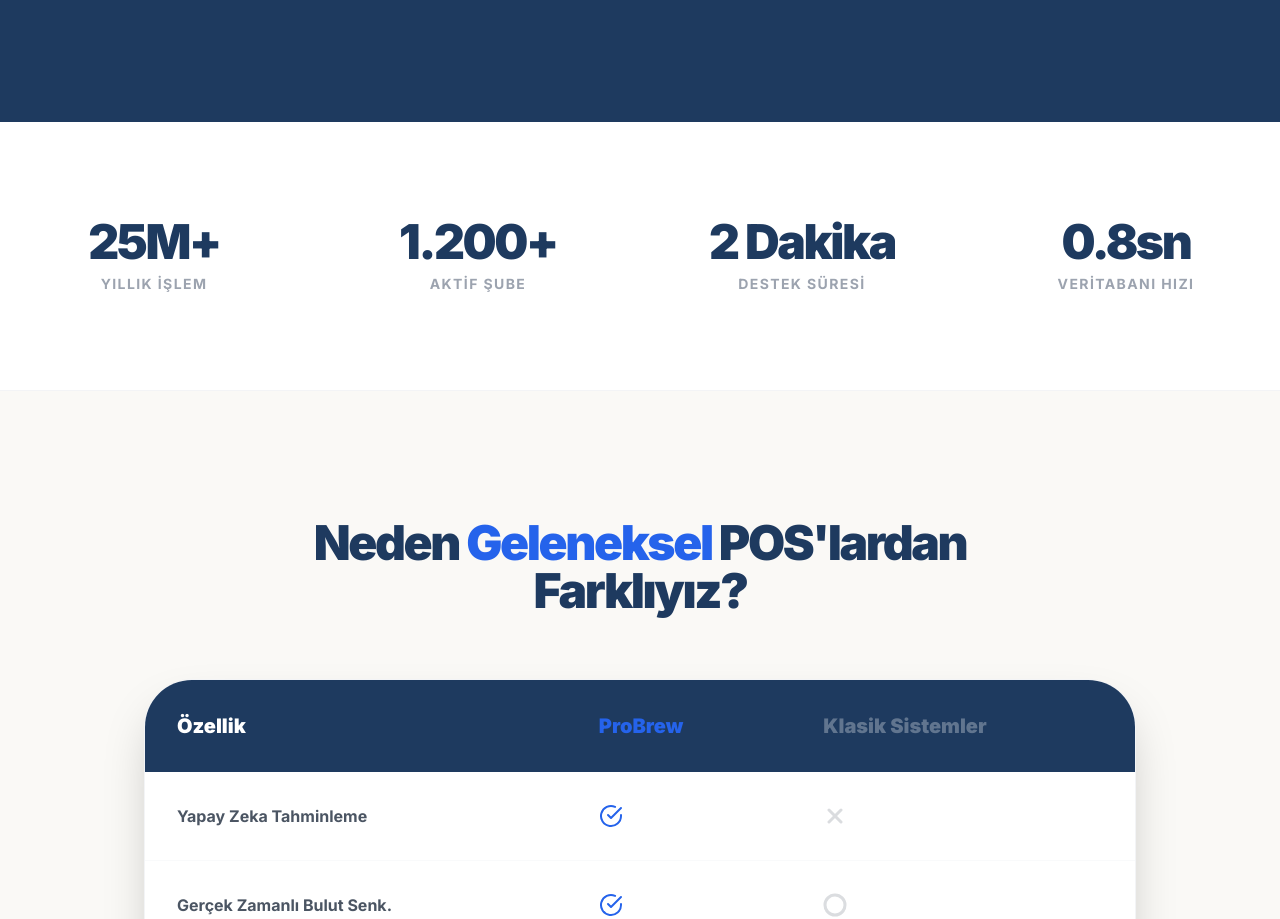
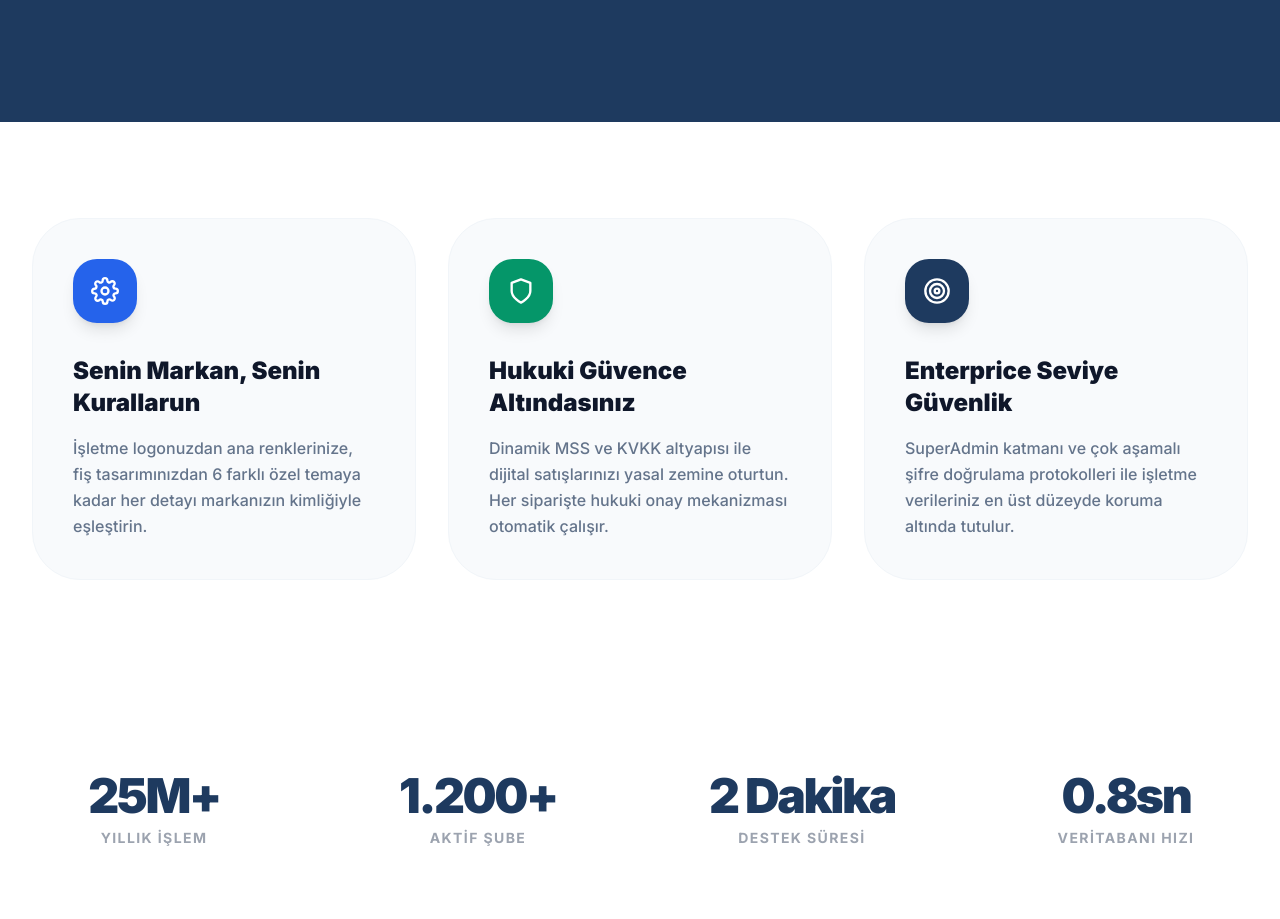
Before and after one commit to hakancineli/probrew, a Next.js app: page / in a window 1280 px wide. Shown: the part 5440-6359 px from the top of the page. Built offline with nearby package versions, Linux system fonts and the light colour scheme.

Commit message:
design: enrich landing page with enterprise, trust and legal sections

```diff
--- a/src/app/page.tsx
+++ b/src/app/page.tsx
@@ -4,7 +4,7 @@
 import Navbar from '@/components/Navbar';
 import Footer from '@/components/Footer';
 import { motion } from 'framer-motion';
-import { FiCheckCircle, FiTrendingUp, FiSettings, FiUsers, FiShoppingBag, FiArrowRight, FiSmartphone, FiPieChart, FiCpu, FiGlobe, FiTarget, FiZap, FiLayout } from 'react-icons/fi';
+import { FiCheckCircle, FiTrendingUp, FiSettings, FiUsers, FiShoppingBag, FiArrowRight, FiSmartphone, FiPieChart, FiCpu, FiGlobe, FiTarget, FiZap, FiLayout, FiShield } from 'react-icons/fi';
 import Image from 'next/image';
 import Link from 'next/link';
 
@@ -411,6 +411,43 @@
           </div>
         </section>
 
+        {/* --- BRANDING & TRUST SECTION --- */}
+        <section className="py-24 bg-white">
+          <div className="max-w-7xl mx-auto px-4 sm:px-6 lg:px-8">
+            <div className="grid lg:grid-cols-3 gap-8">
+              <motion.div {...fadeInUp} className="p-10 rounded-[3rem] bg-slate-50 border border-slate-100 hover:shadow-2xl transition-all">
+                <div className="w-16 h-16 bg-blue-600 rounded-3xl flex items-center justify-center text-white mb-8 shadow-lg">
+                  <FiSettings size={28} />
+                </div>
+                <h3 className="text-2xl font-black text-slate-900 mb-4">Senin Markan, Senin Kurallarun</h3>
+                <p className="text-slate-500 font-medium leading-relaxed">
+                  İşletme logonuzdan ana renklerinize, fiş tasarımınızdan 6 farklı özel temaya kadar her detayı markanızın kimliğiyle eşleştirin.
+                </p>
+              </motion.div>
+
+              <motion.div {...fadeInUp} className="p-10 rounded-[3rem] bg-slate-50 border border-slate-100 hover:shadow-2xl transition-all">
+                <div className="w-16 h-16 bg-emerald-600 rounded-3xl flex items-center justify-center text-white mb-8 shadow-lg">
+                  <FiShield size={28} />
+                </div>
+                <h3 className="text-2xl font-black text-slate-900 mb-4">Hukuki Güvence Altındasınız</h3>
+                <p className="text-slate-500 font-medium leading-relaxed">
+                  Dinamik MSS ve KVKK altyapısı ile dijital satışlarınızı yasal zemine oturtun. Her siparişte hukuki onay mekanizması otomatik çalışır.
+                </p>
+              </motion.div>
+
+              <motion.div {...fadeInUp} className="p-10 rounded-[3rem] bg-slate-50 border border-slate-100 hover:shadow-2xl transition-all">
+                <div className="w-16 h-16 bg-brand-dark rounded-3xl flex items-center justify-center text-white mb-8 shadow-lg">
+                  <FiTarget size={28} />
+                </div>
+                <h3 className="text-2xl font-black text-slate-900 mb-4">Enterprice Seviye Güvenlik</h3>
+                <p className="text-slate-500 font-medium leading-relaxed">
+                  SuperAdmin katmanı ve çok aşamalı şifre doğrulama protokolleri ile işletme verileriniz en üst düzeyde koruma altında tutulur.
+                </p>
+              </motion.div>
+            </div>
+          </div>
+        </section>
+
         {/* --- STATS SECTION --- */}
         <section className="py-24 bg-white border-b border-gray-100">
           <div className="max-w-7xl mx-auto px-4 grid grid-cols-2 md:grid-cols-4 gap-12 text-center">
```
